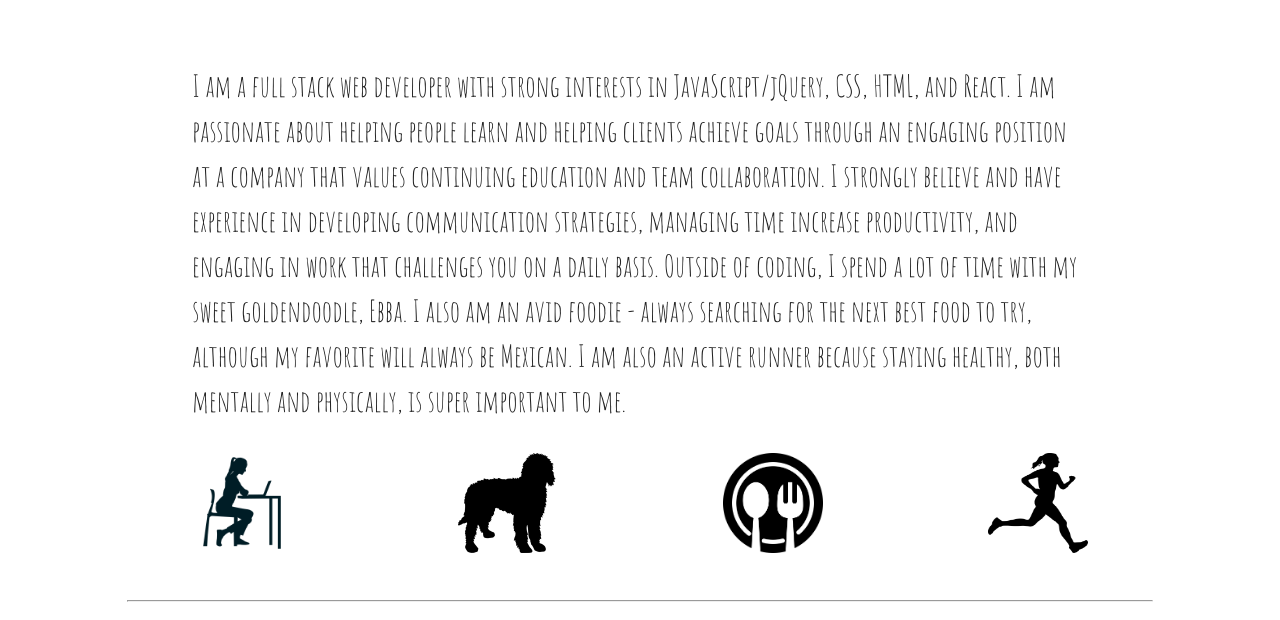
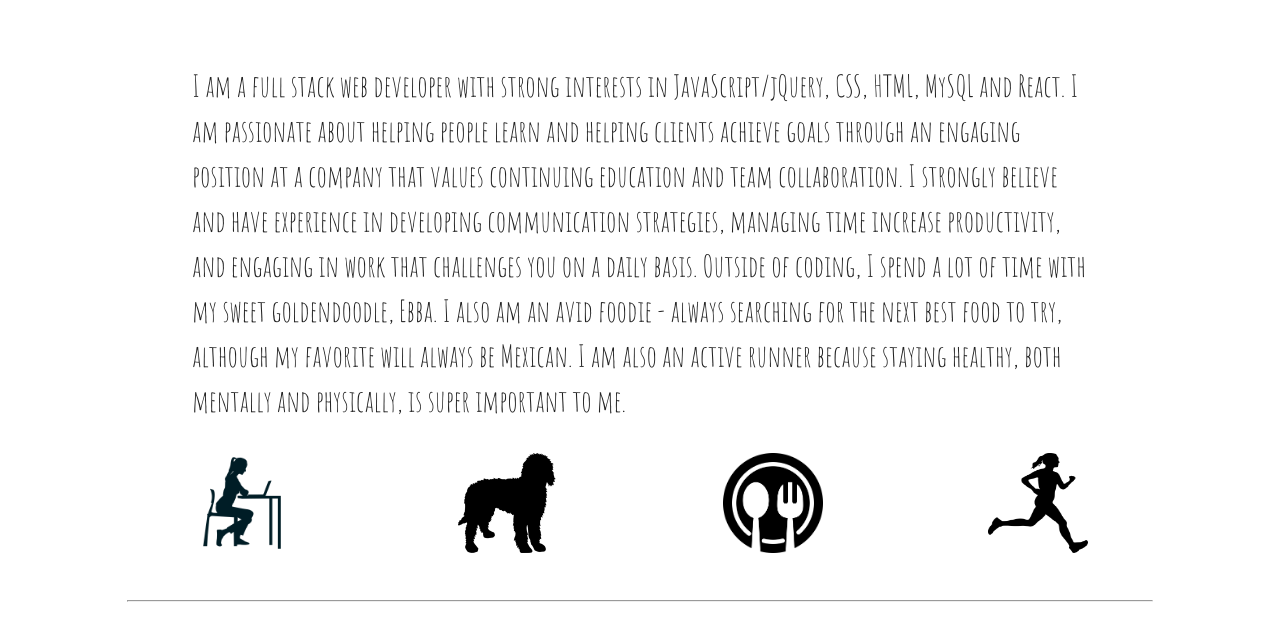
Before and after one commit to KileyAdams92/kaportfolio, a plain HTML site: page index.html in a window 1280 px wide. Shown: the part 720-1340 px from the top of the page. Drawn offline with nearby package versions, Linux system fonts and the light colour scheme; a script that the page names is missing.

Commit message:
updated brand statement

```diff
--- a/index.html
+++ b/index.html
@@ -62,13 +62,13 @@
     <div class='container' id="about">
         <h1 id="about_intro">I would love to get to know you, here's a bit about me!</h1>
         <p id="about_description">
-            I am a full stack web developer with strong interests in JavaScript/jQuery, CSS, HTML, and React. I am passionate about helping
-            people learn and helping clients achieve goals through an engaging position at a company that values continuing
-            education and team collaboration. I strongly believe and have experience in developing communication strategies,
-            managing time increase productivity, and engaging in work that challenges you on a daily basis. Outside of coding,
-            I spend a lot of time with my sweet goldendoodle, Ebba. I also am an avid foodie - always searching for the next
-            best food to try, although my favorite will always be Mexican. I am also an active runner because staying healthy,
-            both mentally and physically, is super important to me.
+            I am a full stack web developer with strong interests in JavaScript/jQuery, CSS, HTML, MySQL and React. I am passionate about
+            helping people learn and helping clients achieve goals through an engaging position at a company that values
+            continuing education and team collaboration. I strongly believe and have experience in developing communication
+            strategies, managing time increase productivity, and engaging in work that challenges you on a daily basis. Outside
+            of coding, I spend a lot of time with my sweet goldendoodle, Ebba. I also am an avid foodie - always searching
+            for the next best food to try, although my favorite will always be Mexican. I am also an active runner because
+            staying healthy, both mentally and physically, is super important to me.
 
         </p>
         <div class="about_lifestyleIcons">
```
